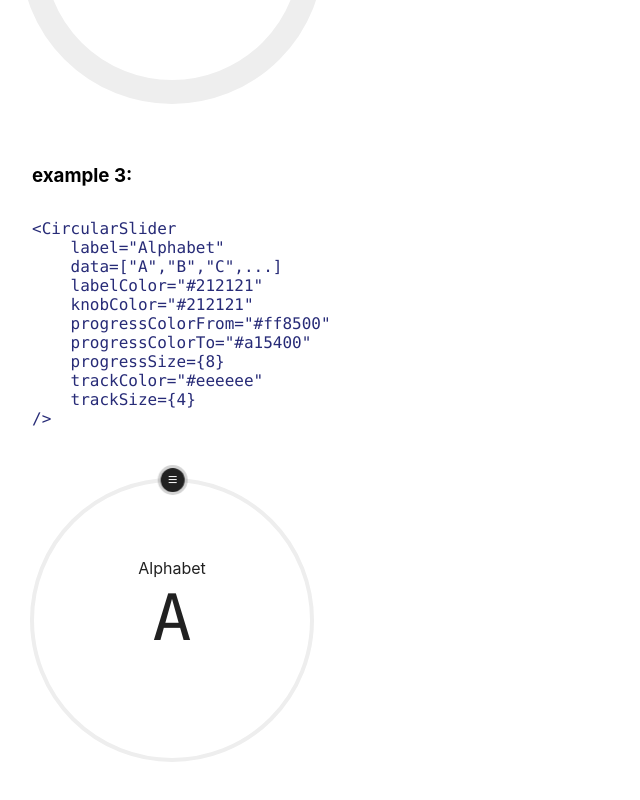
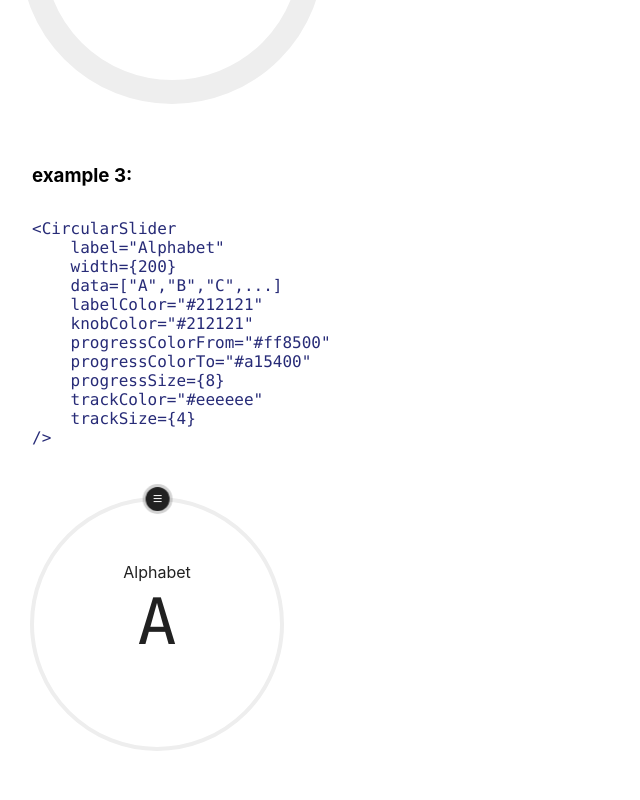
Before and after one commit to fseehawer/react-circular-slider, a React (Create React App) app: page / in a window 1280 px wide. Shown: the part 1141-1941 px from the top of the page, without its empty margins (0-640 px from the left). Built offline with nearby package versions, Linux system fonts and the light colour scheme.

Commit message:
Add slider image

```diff
--- a/package.json
+++ b/package.json
@@ -1,6 +1,6 @@
 {
   "name": "@fseehawer/react-circular-slider",
-  "version": "1.1.5",
+  "version": "1.1.6",
   "description": "A customizable circular slider with no dependencies.",
   "main": "index.js",
   "repository": {
--- a/src/App.js
+++ b/src/App.js
@@ -69,6 +69,7 @@ const App = () => {
             <pre>
                 {`<CircularSlider
     label="Alphabet"
+    width={200}
     data=["A","B","C",...]
     labelColor="#212121"
     knobColor="#212121"
@@ -82,6 +83,7 @@ const App = () => {
             <p>&nbsp;</p>
             <CircularSlider
                 label="Alphabet"
+                width={250}
                 labelColor={"#212121"}
                 knobColor={"#212121"}
                 progressColorFrom={"#ff8500"}
```
Also changed, not shown: public/slider.png (added), 10 other files (tests, documents, lock files or other folders).
